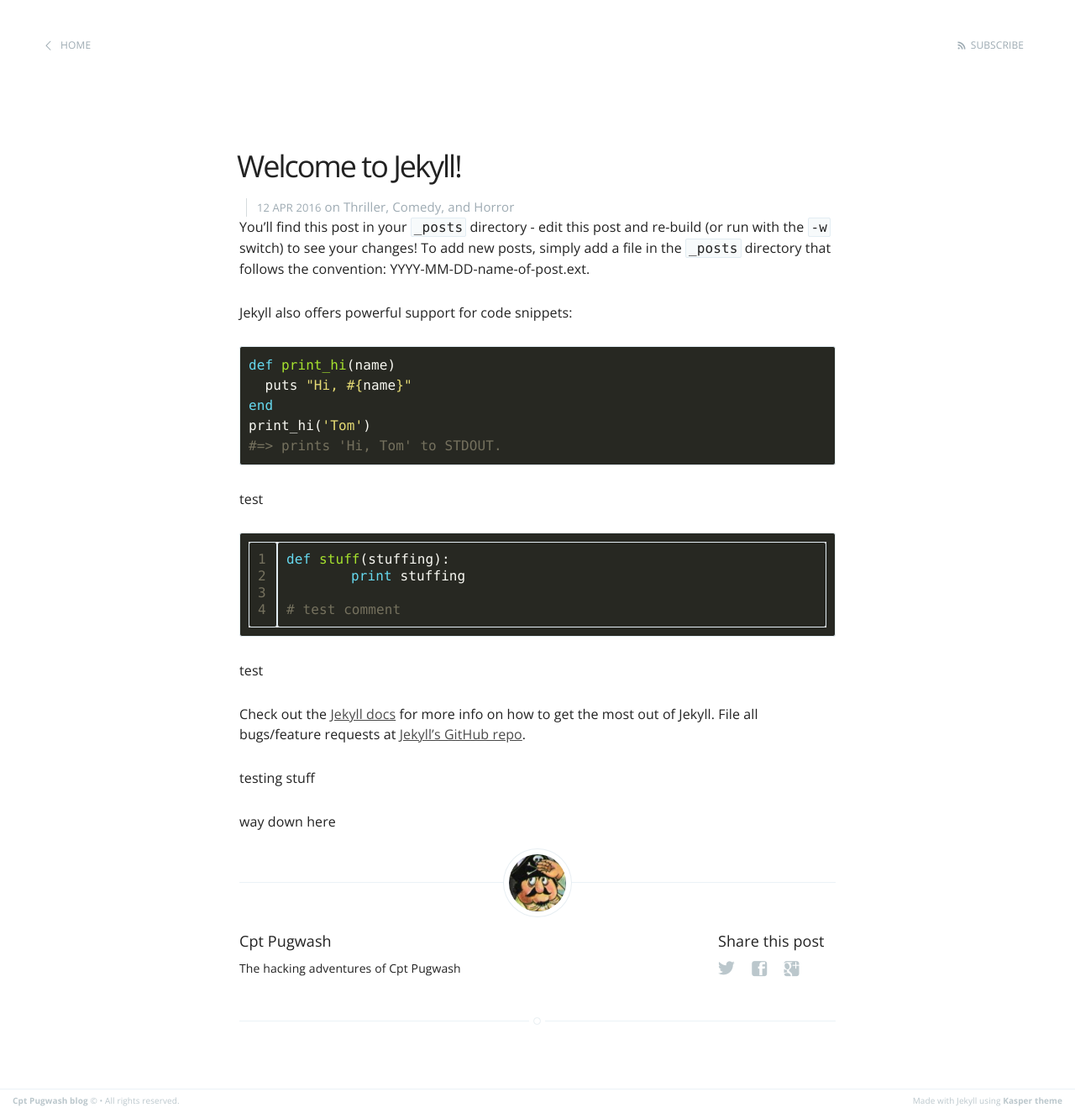
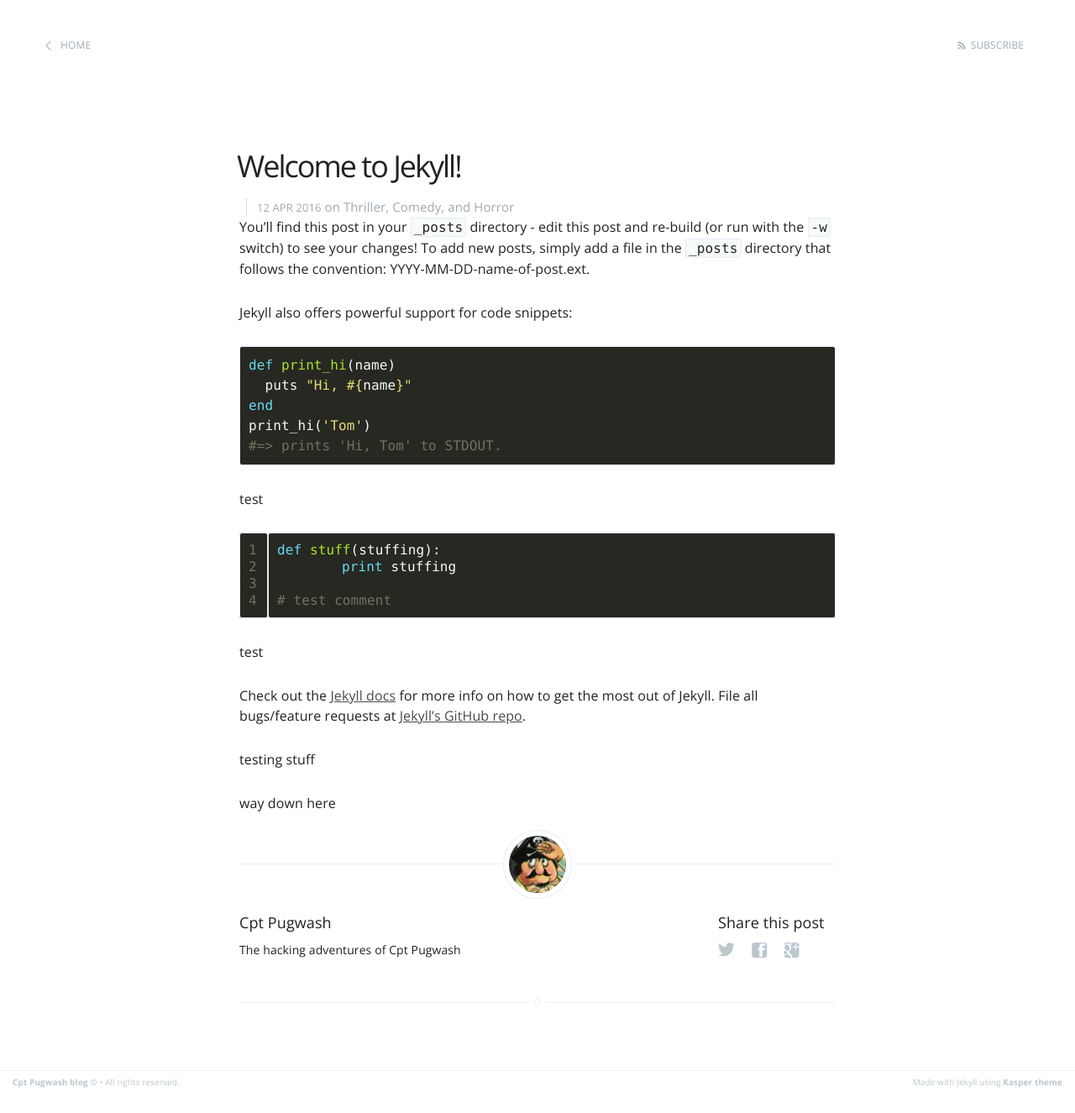
Before and after one commit to cptpugwash/cptpugwash.github.io, a Jekyll site: the page built from _posts/2013-11-10-welcome-to-jekyll.markdown, in a window 1280 px wide. Shown: the whole page at 84% size. Built offline with Jekyll 4.4.1, drawn with Linux system fonts in a browser that asks for light colours; after the commit the page ends 1303 px from its top, so only the background shows below that.

Commit message:
edited post

```diff
--- a/_posts/2013-11-10-welcome-to-jekyll.markdown
+++ b/_posts/2013-11-10-welcome-to-jekyll.markdown
@@ -21,12 +21,14 @@
 
 test
 
+<figure class="lineno-container">
 {% highlight python linenos=table %}
 def stuff(stuffing):
 	print stuffing
 
 # test comment
 {% endhighlight %}
+</figure>
 
 test
 
```
